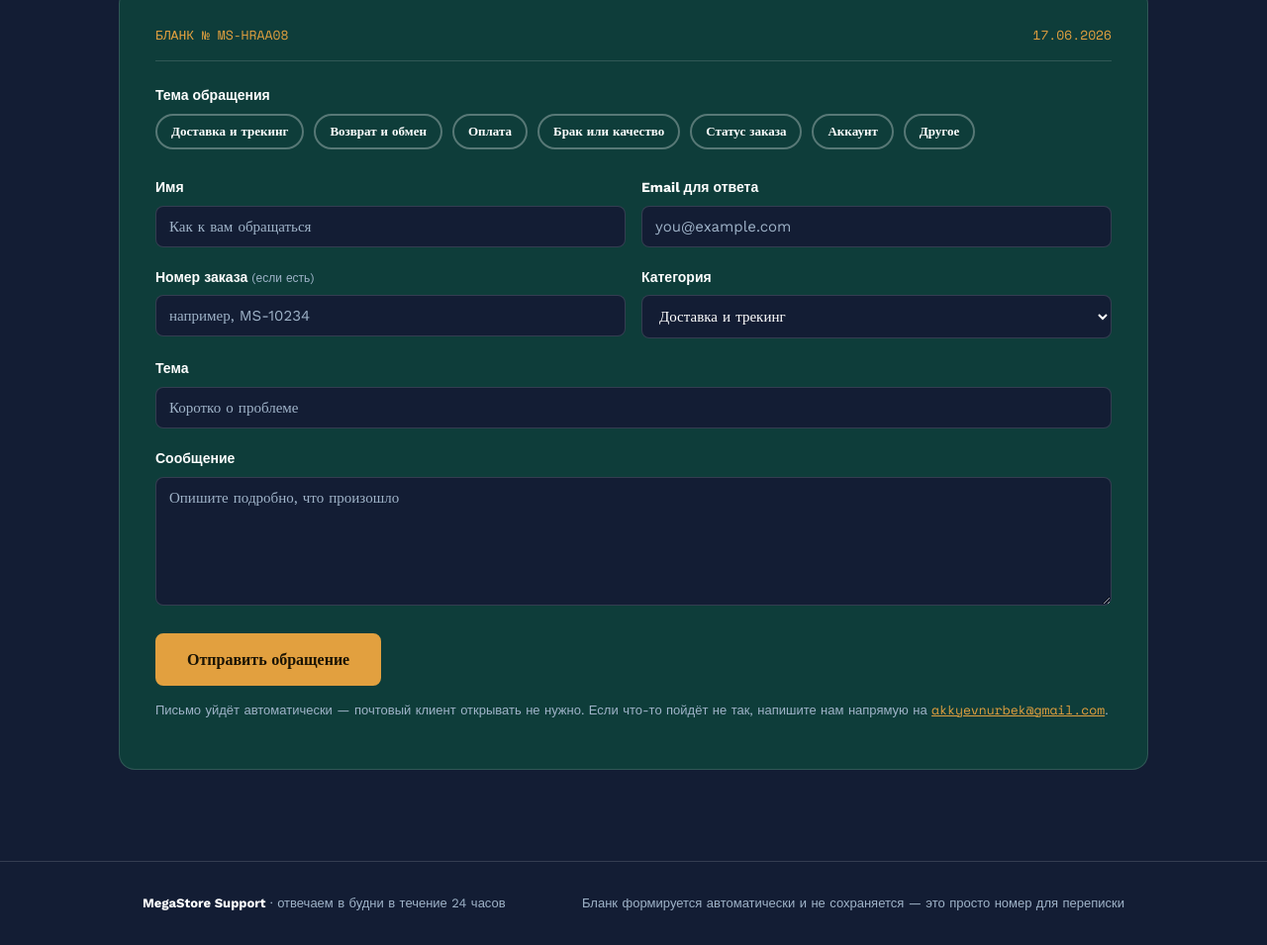
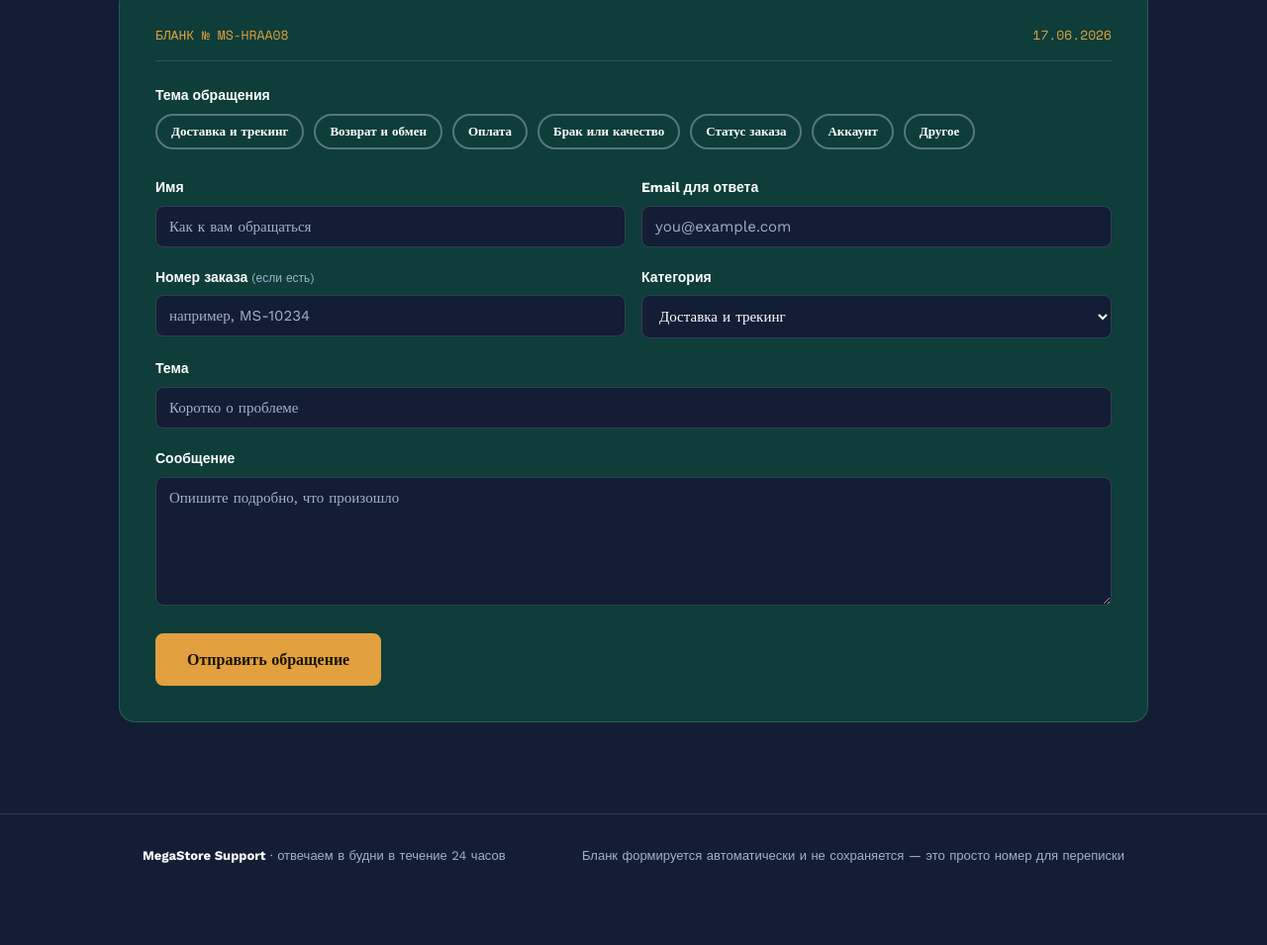
Before and after one commit to Scarface1906/MegaStore-support, a plain HTML site: page index.html in a window 1280 px wide. Shown: the part 1772-2727 px from the top of the page at 99% size. After the commit the page ends 2679 px from the top, so only its background shows below. Drawn offline with nearby package versions, Linux system fonts and the light colour scheme.

Commit message:
Remove fallback note from submission form
Removed fallback note about email support.

```diff
--- a/index.html
+++ b/index.html
@@ -168,7 +168,7 @@
 
         <div class="submit-row">
           <button type="submit">Отправить обращение</button>
-          <p class="fallback-note">Письмо уйдёт автоматически — почтовый клиент открывать не нужно. Если что-то пойдёт не так, напишите нам напрямую на <a href="mailto:support@megastore.example" id="fallbackLink" class="mono">support@megastore.example</a>.</p>
+
           <p class="status-msg" id="statusMsg"></p>
         </div>
       </form>
```
